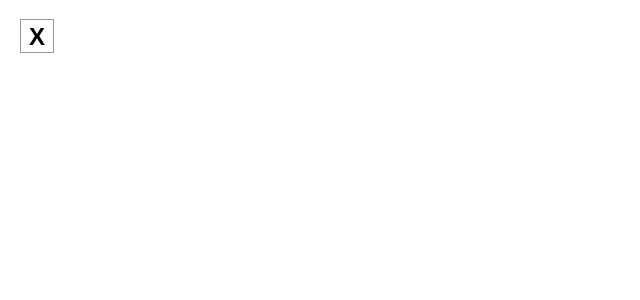
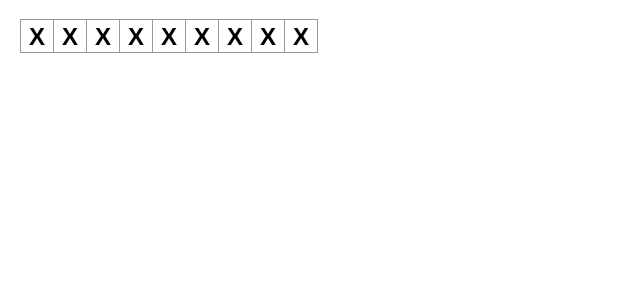
Before and after one commit to chbloca/react_tic_tac_toe, a React (Create React App) app: page / in a window 1280 px wide. Shown: the top 300 px of the page, without its empty margins (0-640 px from the left). Built offline with nearby package versions, Linux system fonts and the light colour scheme.

Commit message:
add more squares

```diff
--- a/src/App.tsx
+++ b/src/App.tsx
@@ -1,5 +1,17 @@
 import './App.css';
 
 export default function Square() {
-  return <button className="square">X</button>;
+  return (
+    <>
+      <button className="square">X</button>
+      <button className="square">X</button>
+      <button className="square">X</button>
+      <button className="square">X</button>
+      <button className="square">X</button>
+      <button className="square">X</button>
+      <button className="square">X</button>
+      <button className="square">X</button>
+      <button className="square">X</button>
+    </>
+  );
 }
```
